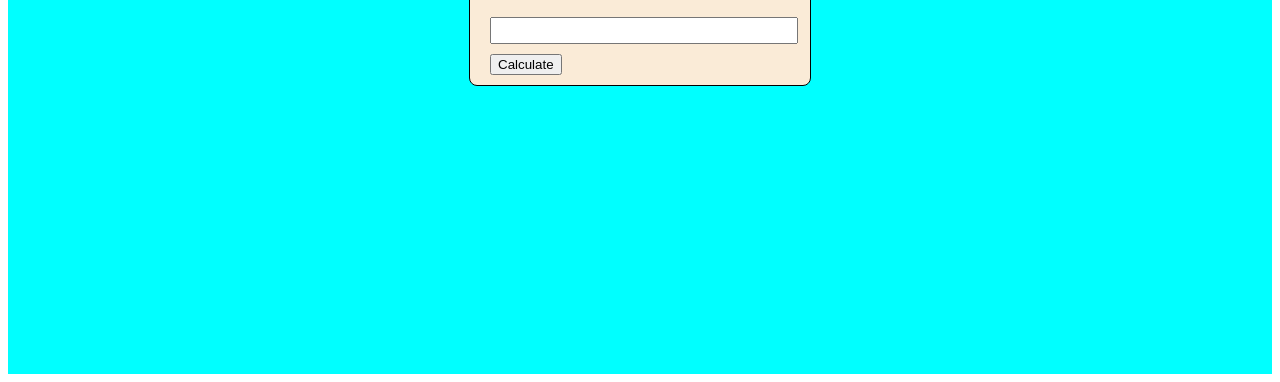
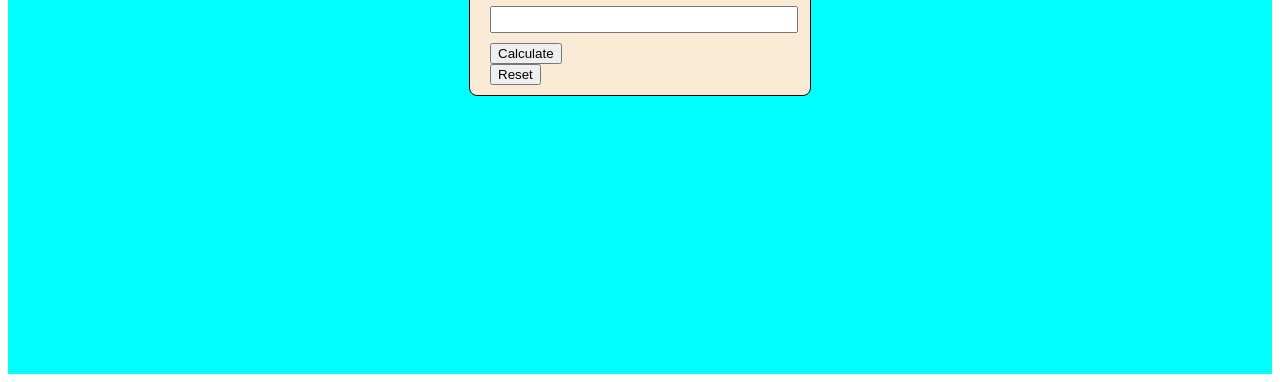
Before and after one commit to HarshadaGharate/Rectangle_Area, a plain HTML site: page index.html in a window 1280 px wide. Shown: the part 434-816 px from the top of the page. Drawn offline with Linux system fonts and the light colour scheme.

Commit message:
reset button created

```diff
--- a/index.html
+++ b/index.html
@@ -43,7 +43,11 @@
             <br>
             <input type="number" id="num2" class="inp">
             <br>
-            <button>Calculate</button>
+            <div>
+            <button class="btn">Calculate</button>
+            <br>
+            <button class="btn">Reset</button>
+            </div>
         </div>
     </div>
 </body>
```
